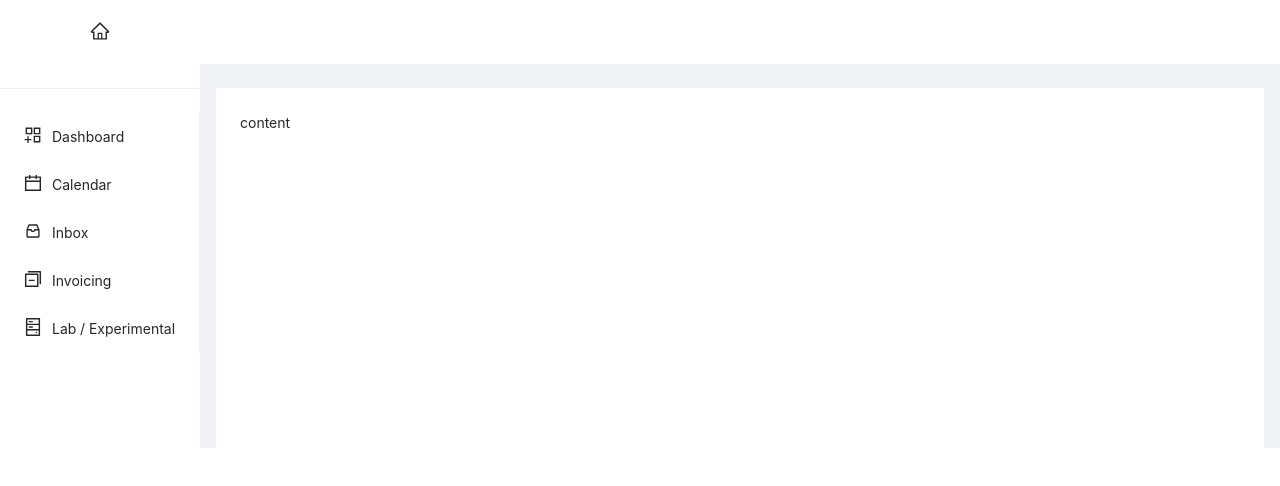
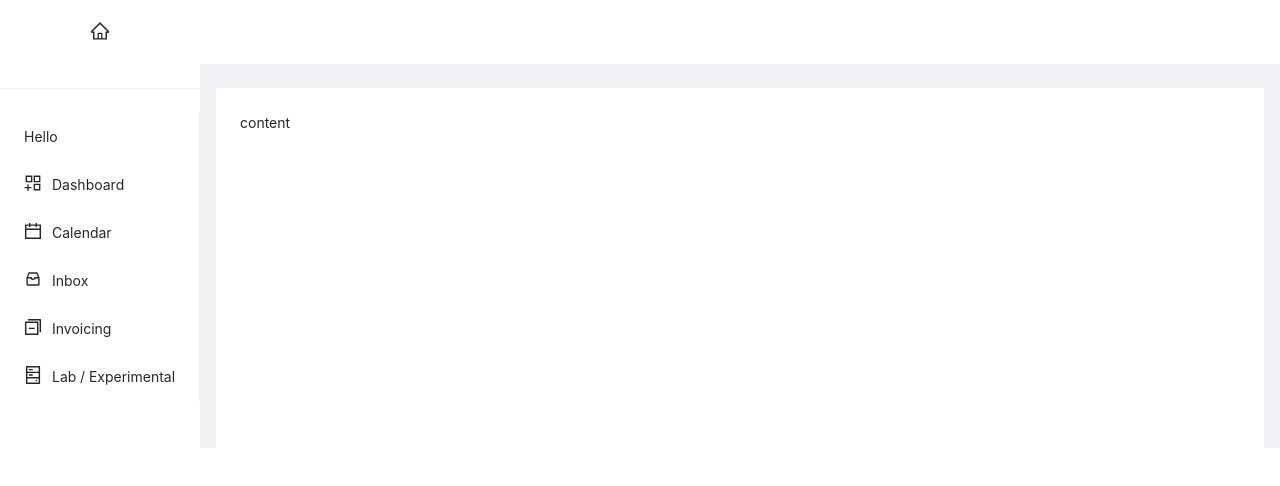
Before and after one commit to avijeetpandey/dashboard, a React (Create React App) app: page / in a window 1280 px wide. Shown: the top 486 px of the page. Built offline with nearby package versions, Linux system fonts and the light colour scheme.

Commit message:
updated sideItems

```diff
--- a/src/components/Layouts/Main.js
+++ b/src/components/Layouts/Main.js
@@ -3,6 +3,7 @@ import SideItems from "./SideItems";
 import {HomeOutlined} from "@ant-design/icons"
 import { Layout, Divider } from "antd";
 const { Header, Content, Footer, Sider } = Layout;
+
 
 const Main = () => {
   return (
--- a/src/components/Layouts/SideItems.js
+++ b/src/components/Layouts/SideItems.js
@@ -1,5 +1,6 @@
 import React from "react";
 import { Menu } from "antd";
+import Profile from "./../Profile/Profile";
 import {
   AppstoreAddOutlined,
   CalendarOutlined,
@@ -7,12 +8,16 @@ import {
   HddOutlined,
   InboxOutlined,
 } from "@ant-design/icons";
+const { SubMenu } = Menu;
 
-const { SubMenu } = Menu;
+
 
 const SideItems = () => {
   return (
     <Menu theme="light" mode="inline">
+      <Menu.Item>
+        <Profile />
+      </Menu.Item>
       <SubMenu
         icon={<AppstoreAddOutlined style={{ fontSize: 18 }} />}
         title="Dashboard"
--- a/src/components/Profile/Profile.js
+++ b/src/components/Profile/Profile.js
@@ -3,7 +3,7 @@ import React from 'react'
 const Profile = ()=>{
     return(
         <div>
-
+            <p>Hello</p>
         </div>
     )
 }
```
Also changed, not shown: src/style.css (line endings or trailing spaces).
